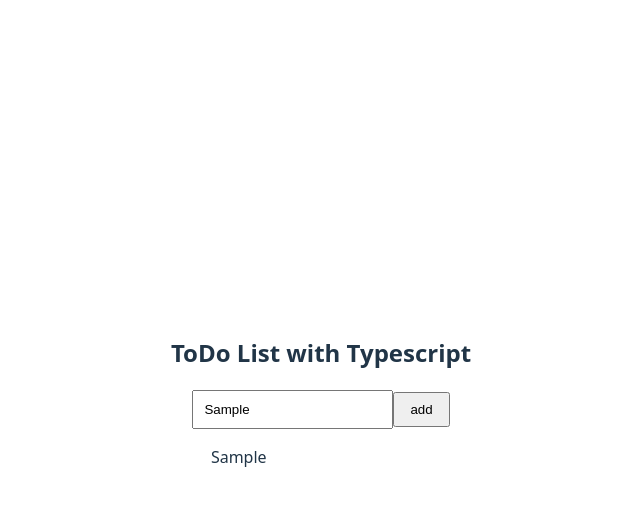
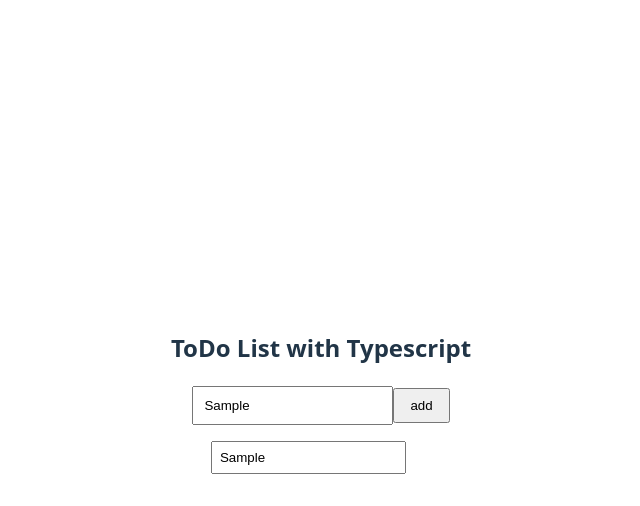
Before and after one commit to minami-77/todolist-youtube, a React (Vite) app: page / in a window 1280 px wide. Both pictures are taken after typing "Sample" into the empty fields and a click on the input "add". Shown: the top 506 px of the page, without its empty margins (319-959 px from the left). Built offline with nearby package versions, Linux system fonts and the light colour scheme.

Commit message:
can edit list

```diff
--- a/src/App.tsx
+++ b/src/App.tsx
@@ -30,6 +30,16 @@
     setInputValue("");
   }
 
+  //型指定
+  const handleEdit = (id: number, inputValue: string) => {
+    const newTodos = todos.map(todo=>{
+      if(todo.id === id){
+        todo.inputValue=inputValue;
+      }
+      return todo;
+    })
+    setTodos(newTodos);
+  }
 
 
   return (
@@ -38,12 +48,26 @@
       <div>
         <h2>ToDo List with Typescript</h2>
         <form onSubmit ={(e) =>{handleSubmit(e)}}>
-          <input type="text" onChange={(e)=>{handleChange(e)}}className="inputText"/>
-          <input type="submit" value="add" className="submitButton"/>
+          <input
+            type="text"
+            onChange={(e)=>{handleChange(e)}}
+            className="inputText"
+          />
+          <input
+            type="submit"
+            value="add"
+            className="submitButton"
+          />
         </form>
         <ul className="todoList">
           {todos.map(todo=>(
-            <li key={todo.id}>{todo.inputValue}</li>
+            <li key={todo.id}>
+              {/* {todo.inputValue} */}
+              <input type="text"
+                onChange={(e)=>{handleEdit(todo.id, e.target.value)}}
+                className="inputText"
+                value={todo.inputValue}/>
+            </li>
           ))}
         </ul>
       </div>
```
